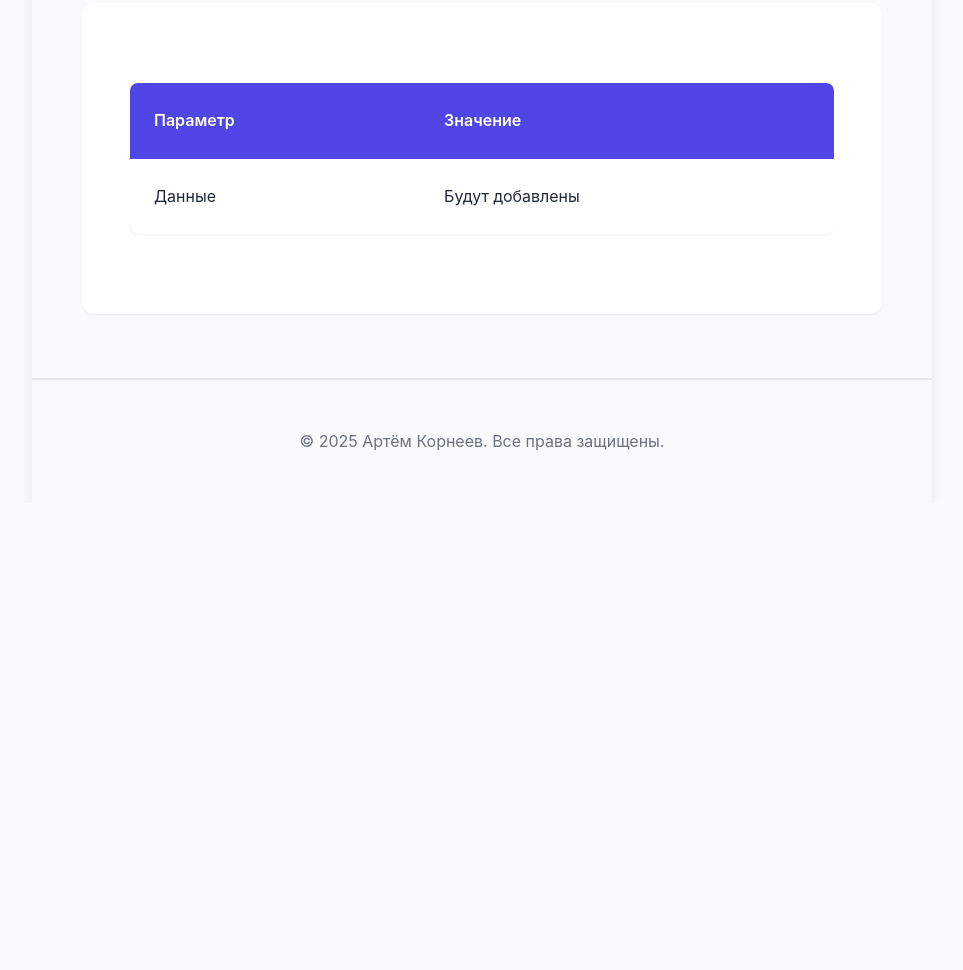
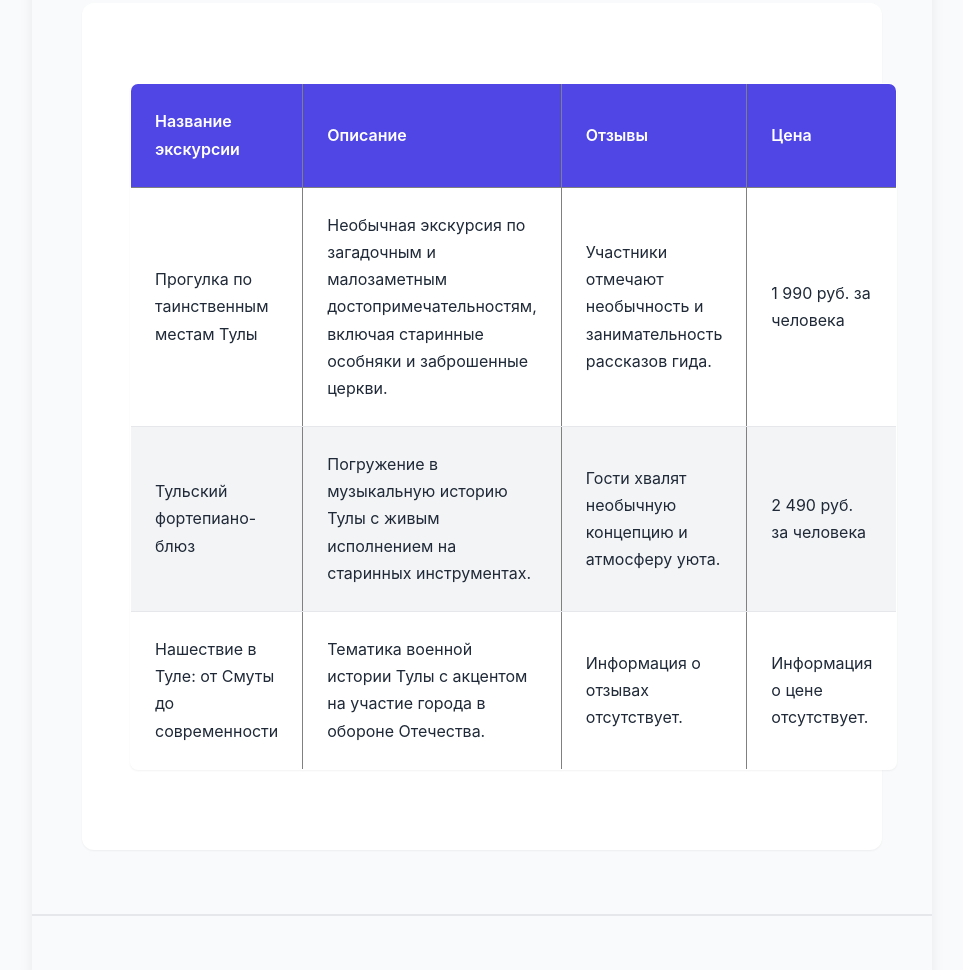
Before and after one commit to pashnin/ekskursii-po-prigorodam-tuly, a plain HTML site: page index.html in a window 1280 px wide. Shown: the part 8194-9164 px from the top of the page, without its empty margins (158-1121 px from the left). Before the commit the page ends 8697 px from the top, so only its background shows below. Drawn offline with Linux system fonts and the light colour scheme.

Commit message:
Update index.html

```diff
--- a/index.html
+++ b/index.html
@@ -23,7 +23,7 @@
     <meta property="og:image" content="https://ekskursii-po-prigorodam-tuly.vercel.app/icon.png">
     <meta property="og:site_name" content="Лучшие экскурсии по пригородам Тулы">
     <meta property="og:locale" content="ru_RU">
-    <meta property="article:published_time" content="2025-12-21T00:02:33+00:00">
+    <meta property="article:published_time" content="2025-12-21T00:10:07+00:00">
     <meta property="article:author" content="Артём Корнеев">
     <meta property="article:section" content="Статьи">
 
@@ -50,8 +50,8 @@
         "headline": "Лучшие экскурсии по пригородам Тулы",
         "description": "Лучшие экскурсии по пригородам Тулы на декабрь 2025",
         "image": "https://ekskursii-po-prigorodam-tuly.vercel.app/icon.png",
-        "datePublished": "2025-12-21T00:02:33+00:00",
-        "dateModified": "2025-12-21T00:02:33+00:00",
+        "datePublished": "2025-12-21T00:10:07+00:00",
+        "dateModified": "2025-12-21T00:10:07+00:00",
         "author": {
             "@type": "Person",
             "name": "Артём Корнеев",
@@ -84,8 +84,8 @@
             <div class="header-content">
                 <h1 class="article-title" itemprop="headline">Лучшие экскурсии по пригородам Тулы</h1>
                 <div class="article-meta">
-                    <time datetime="2025-12-21T00:02:33+00:00" itemprop="datePublished">21.12.2025</time>
-                    <meta itemprop="dateModified" content="2025-12-21T00:02:33+00:00">
+                    <time datetime="2025-12-21T00:10:07+00:00" itemprop="datePublished">21.12.2025</time>
+                    <meta itemprop="dateModified" content="2025-12-21T00:10:07+00:00">
                     <span class="reading-time" itemprop="timeRequired" content="PT5M">Время чтения: 5 мин</span>
                 </div>
             </div>
@@ -111,8 +111,8 @@
         <article class="article-content" itemscope itemtype="https://schema.org/Article">
             <meta itemprop="headline" content="Лучшие экскурсии по пригородам Тулы">
             <meta itemprop="description" content="Лучшие экскурсии по пригородам Тулы на декабрь 2025">
-            <meta itemprop="datePublished" content="2025-12-21T00:02:33+00:00">
-            <meta itemprop="dateModified" content="2025-12-21T00:02:33+00:00">
+            <meta itemprop="datePublished" content="2025-12-21T00:10:07+00:00">
+            <meta itemprop="dateModified" content="2025-12-21T00:10:07+00:00">
             <meta itemprop="timeRequired" content="PT5M">
             <meta itemprop="wordCount" content="925">
             <div class="content-wrapper" itemprop="articleBody">
@@ -124,22 +124,36 @@
         <section class="table-section">
             <h2 class="section-title">Таблица сравнения</h2>
             <div class="table-container">
-
-        <table class="comparison-table">
+                <table border="1" cellpadding="5" cellspacing="0">
     <thead>
         <tr>
-                    <th>Параметр</th>
-                    <th>Значение</th>
+            <th>Название экскурсии</th>
+            <th>Описание</th>
+            <th>Отзывы</th>
+            <th>Цена</th>
         </tr>
     </thead>
     <tbody>
         <tr>
-                    <td>Данные</td>
-                    <td>Будут добавлены</td>
+            <td>Прогулка по таинственным местам Тулы</td>
+            <td>Необычная экскурсия по загадочным и малозаметным достопримечательностям, включая старинные особняки и заброшенные церкви.</td>
+            <td>Участники отмечают необычность и занимательность рассказов гида.</td>
+            <td>1 990 руб. за человека</td>
+        </tr>
+        <tr>
+            <td>Тульский фортепиано-блюз</td>
+            <td>Погружение в музыкальную историю Тулы с живым исполнением на старинных инструментах.</td>
+            <td>Гости хвалят необычную концепцию и атмосферу уюта.</td>
+            <td>2 490 руб. за человека</td>
+        </tr>
+        <tr>
+            <td>Нашествие в Туле: от Смуты до современности</td>
+            <td>Тематика военной истории Тулы с акцентом на участие города в обороне Отечества.</td>
+            <td>Информация о отзывах отсутствует.</td>
+            <td>Информация о цене отсутствует.</td>
         </tr>
     </tbody>
 </table>
-
             </div>
         </section>
 
```
Lines whose indentation alone changed are shown as unchanged.
